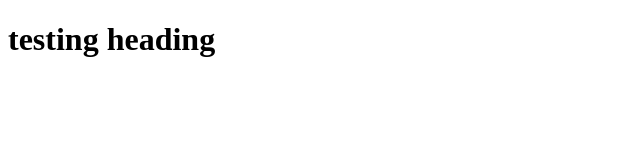
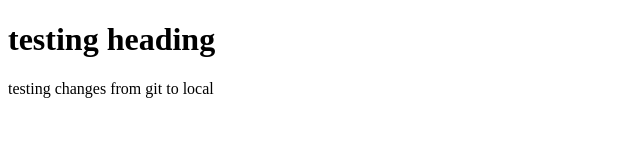
Before and after one commit to pkmuduli001/test_repo_frontendBadge, a plain HTML site: page index.html in a window 1280 px wide. Shown: the whole page, without its empty margins (0-640 px from the left). Drawn offline with Linux system fonts and the light colour scheme.

Commit message:
Update index.html

```diff
--- a/index.html
+++ b/index.html
@@ -7,5 +7,6 @@
 </head>
 <body>
     <h1>testing heading</h1>
+    <p>testing changes from git to local</p>
 </body>
 </html>
```
